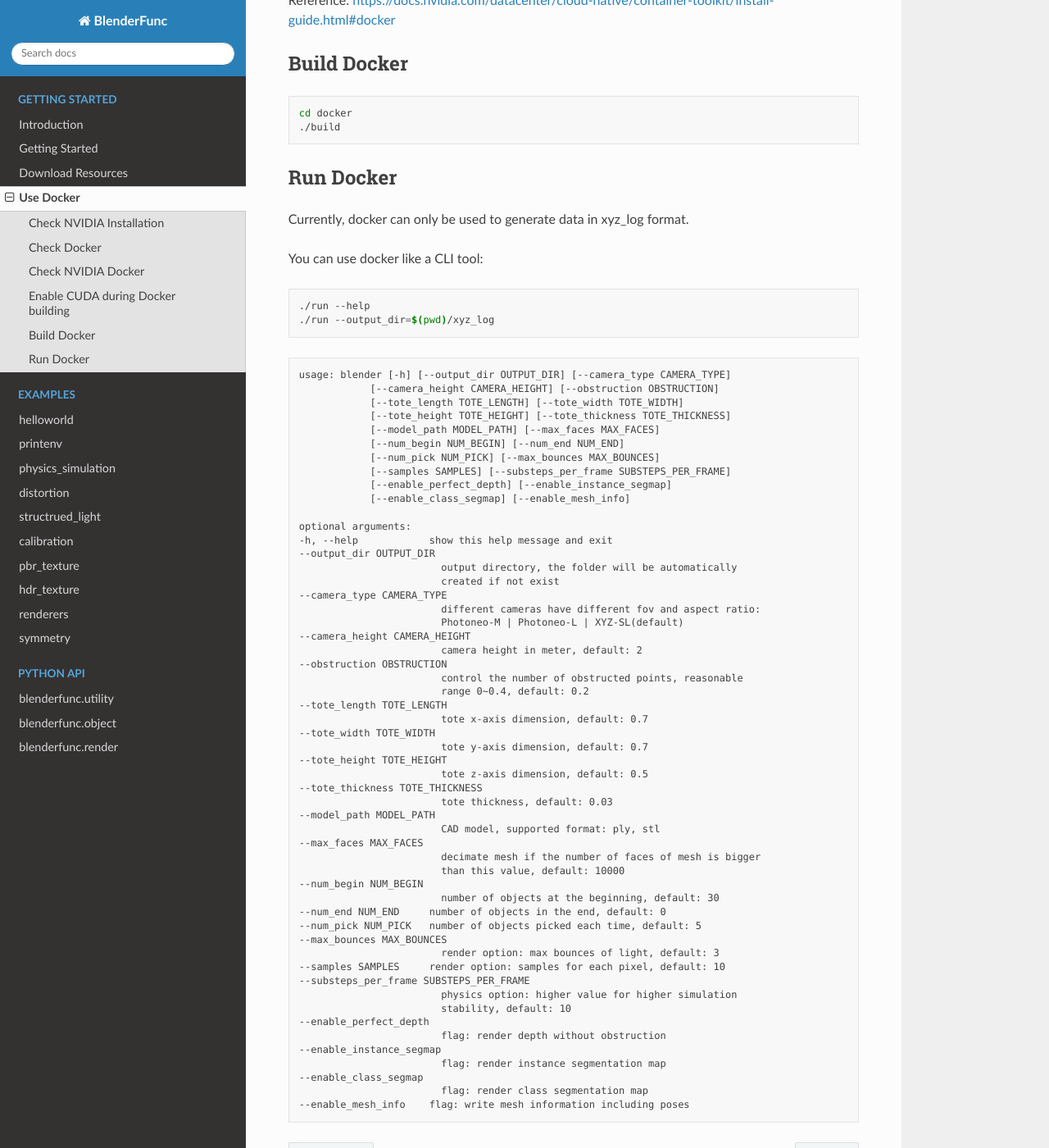
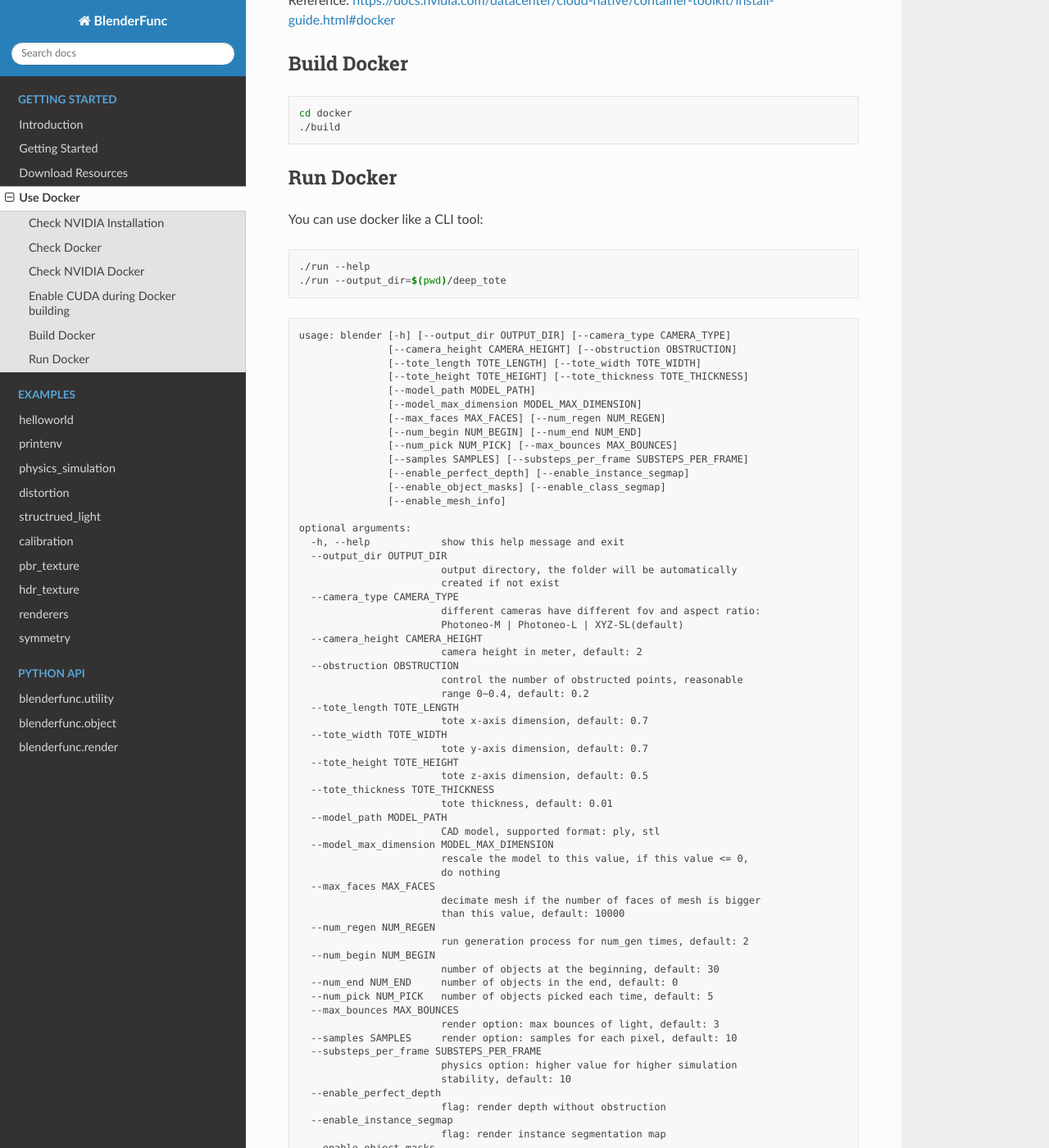
Before and after one commit to curioushi/BlenderFunc, a Sphinx documentation site: the page built from docs/source/use_docker.rst, in a window 1280 px wide and 1400 px high, scrolled down 1380 px. Shown: the whole window at 82% size. Built offline with Sphinx 7.4.7 and the Read the Docs theme 2.0.0, drawn with Linux system fonts in a browser that asks for light colours; some of the changed text lies outside the part shown.

Commit message:
update documentation

```diff
--- a/docs/source/python_api/blenderfunc.object.rst
+++ b/docs/source/python_api/blenderfunc.object.rst
@@ -23,7 +23,7 @@ Mesh
 .. autofunction:: add_tote
 .. autofunction:: decimate_mesh_object
 .. autofunction:: remove_mesh_object
-.. autofunction:: remove_highest_mesh_object
+.. autofunction:: remove_mesh_objects_out_box
 .. autofunction:: duplicate_mesh_object
 .. autofunction:: separate_isolated_meshes
 .. autofunction:: export_mesh_object
--- a/docs/source/python_api/blenderfunc.render.rst
+++ b/docs/source/python_api/blenderfunc.render.rst
@@ -24,6 +24,10 @@ LightMask
 -----------------------------
 .. autofunction:: render_light_mask
 
+ObjectMasks
+-----------------------------
+.. autofunction:: render_object_masks
+
 Others
 -----------------------------
 .. autofunction:: apply_binary_mask
--- a/docs/source/use_docker.rst
+++ b/docs/source/use_docker.rst
@@ -81,69 +81,76 @@ Build Docker
 Run Docker
 --------------------------
 
-Currently, docker can only be used to generate data in xyz_log format.
-
 You can use docker like a CLI tool:
 
 
 .. code-block:: shell
 
     ./run --help
-    ./run --output_dir=$(pwd)/xyz_log
+    ./run --output_dir=$(pwd)/deep_tote
 
 .. code-block:: text
 
     usage: blender [-h] [--output_dir OUTPUT_DIR] [--camera_type CAMERA_TYPE]
-                [--camera_height CAMERA_HEIGHT] [--obstruction OBSTRUCTION]
-                [--tote_length TOTE_LENGTH] [--tote_width TOTE_WIDTH]
-                [--tote_height TOTE_HEIGHT] [--tote_thickness TOTE_THICKNESS]
-                [--model_path MODEL_PATH] [--max_faces MAX_FACES]
-                [--num_begin NUM_BEGIN] [--num_end NUM_END]
-                [--num_pick NUM_PICK] [--max_bounces MAX_BOUNCES]
-                [--samples SAMPLES] [--substeps_per_frame SUBSTEPS_PER_FRAME]
-                [--enable_perfect_depth] [--enable_instance_segmap]
-                [--enable_class_segmap] [--enable_mesh_info]
+                   [--camera_height CAMERA_HEIGHT] [--obstruction OBSTRUCTION]
+                   [--tote_length TOTE_LENGTH] [--tote_width TOTE_WIDTH]
+                   [--tote_height TOTE_HEIGHT] [--tote_thickness TOTE_THICKNESS]
+                   [--model_path MODEL_PATH]
+                   [--model_max_dimension MODEL_MAX_DIMENSION]
+                   [--max_faces MAX_FACES] [--num_regen NUM_REGEN]
+                   [--num_begin NUM_BEGIN] [--num_end NUM_END]
+                   [--num_pick NUM_PICK] [--max_bounces MAX_BOUNCES]
+                   [--samples SAMPLES] [--substeps_per_frame SUBSTEPS_PER_FRAME]
+                   [--enable_perfect_depth] [--enable_instance_segmap]
+                   [--enable_object_masks] [--enable_class_segmap]
+                   [--enable_mesh_info]
 
     optional arguments:
-    -h, --help            show this help message and exit
-    --output_dir OUTPUT_DIR
+      -h, --help            show this help message and exit
+      --output_dir OUTPUT_DIR
                             output directory, the folder will be automatically
                             created if not exist
-    --camera_type CAMERA_TYPE
+      --camera_type CAMERA_TYPE
                             different cameras have different fov and aspect ratio:
                             Photoneo-M | Photoneo-L | XYZ-SL(default)
-    --camera_height CAMERA_HEIGHT
+      --camera_height CAMERA_HEIGHT
                             camera height in meter, default: 2
-    --obstruction OBSTRUCTION
+      --obstruction OBSTRUCTION
                             control the number of obstructed points, reasonable
                             range 0~0.4, default: 0.2
-    --tote_length TOTE_LENGTH
+      --tote_length TOTE_LENGTH
                             tote x-axis dimension, default: 0.7
-    --tote_width TOTE_WIDTH
+      --tote_width TOTE_WIDTH
                             tote y-axis dimension, default: 0.7
-    --tote_height TOTE_HEIGHT
+      --tote_height TOTE_HEIGHT
                             tote z-axis dimension, default: 0.5
-    --tote_thickness TOTE_THICKNESS
-                            tote thickness, default: 0.03
-    --model_path MODEL_PATH
+      --tote_thickness TOTE_THICKNESS
+                            tote thickness, default: 0.01
+      --model_path MODEL_PATH
                             CAD model, supported format: ply, stl
-    --max_faces MAX_FACES
+      --model_max_dimension MODEL_MAX_DIMENSION
+                            rescale the model to this value, if this value <= 0,
+                            do nothing
+      --max_faces MAX_FACES
                             decimate mesh if the number of faces of mesh is bigger
                             than this value, default: 10000
-    --num_begin NUM_BEGIN
+      --num_regen NUM_REGEN
+                            run generation process for num_gen times, default: 2
+      --num_begin NUM_BEGIN
                             number of objects at the beginning, default: 30
-    --num_end NUM_END     number of objects in the end, default: 0
-    --num_pick NUM_PICK   number of objects picked each time, default: 5
-    --max_bounces MAX_BOUNCES
+      --num_end NUM_END     number of objects in the end, default: 0
+      --num_pick NUM_PICK   number of objects picked each time, default: 5
+      --max_bounces MAX_BOUNCES
                             render option: max bounces of light, default: 3
-    --samples SAMPLES     render option: samples for each pixel, default: 10
-    --substeps_per_frame SUBSTEPS_PER_FRAME
+      --samples SAMPLES     render option: samples for each pixel, default: 10
+      --substeps_per_frame SUBSTEPS_PER_FRAME
                             physics option: higher value for higher simulation
                             stability, default: 10
-    --enable_perfect_depth
+      --enable_perfect_depth
                             flag: render depth without obstruction
-    --enable_instance_segmap
+      --enable_instance_segmap
                             flag: render instance segmentation map
-    --enable_class_segmap
+      --enable_object_masks
+                            flag: render object masks
+      --enable_class_segmap
                             flag: render class segmentation map
-    --enable_mesh_info    flag: write mesh information including poses
```
Also changed, not shown: 4 other files.
